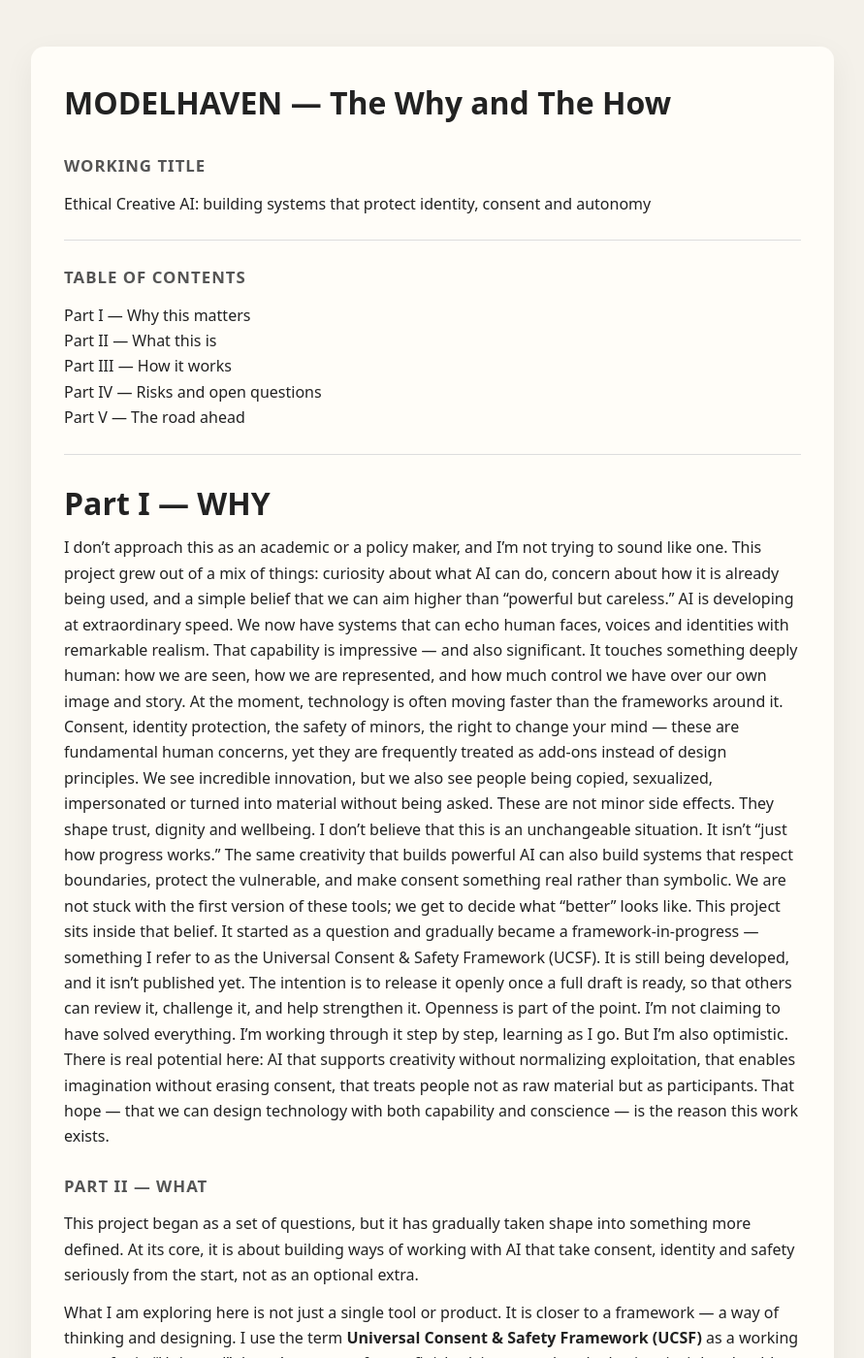
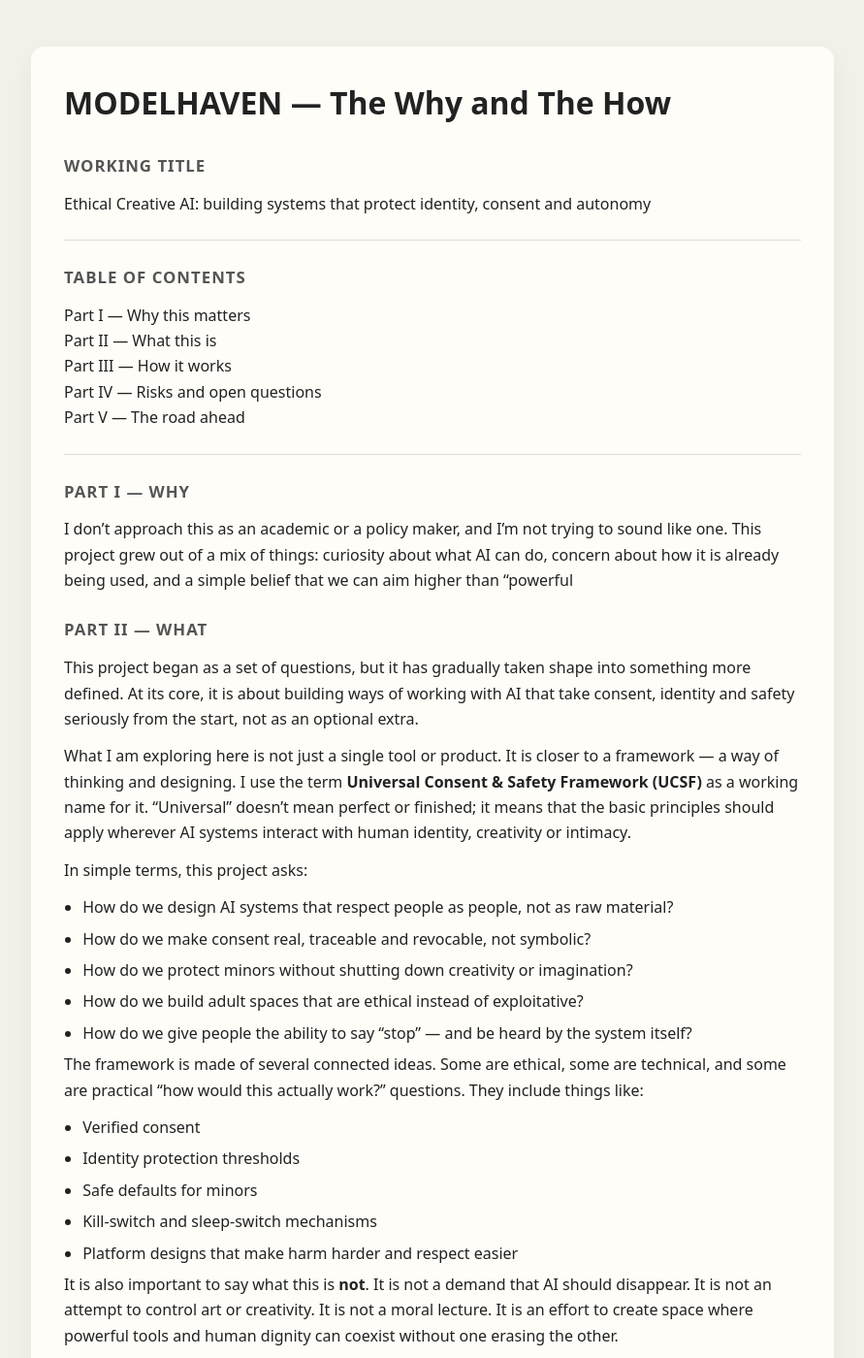
Before and after one commit to MartijnBruzzese/ModelHaven-Studio, a Jekyll site: the page built from BOOK_DRAFT.md, in a window 1280 px wide and 1400 px high. Shown: the whole window at 97% size, without its empty margins (194-1085 px from the left). Built offline with Jekyll 4.4.1, drawn with Linux system fonts in a browser that asks for light colours.

Commit message:
Update BOOK_DRAFT.md

```diff
--- a/BOOK_DRAFT.md
+++ b/BOOK_DRAFT.md
@@ -20,15 +20,9 @@ Part V — The road ahead
 
 ---
 
-# Part I — WHY
+## Part I — WHY
 
-I don’t approach this as an academic or a policy maker, and I’m not trying to sound like one. This project grew out of a mix of things: curiosity about what AI can do, concern about how it is already being used, and a simple belief that we can aim higher than “powerful but careless.”
-AI is developing at extraordinary speed. We now have systems that can echo human faces, voices and identities with remarkable realism. That capability is impressive — and also significant. It touches something deeply human: how we are seen, how we are represented, and how much control we have over our own image and story.
-At the moment, technology is often moving faster than the frameworks around it. Consent, identity protection, the safety of minors, the right to change your mind — these are fundamental human concerns, yet they are frequently treated as add-ons instead of design principles. We see incredible innovation, but we also see people being copied, sexualized, impersonated or turned into material without being asked. These are not minor side effects. They shape trust, dignity and wellbeing.
-I don’t believe that this is an unchangeable situation. It isn’t “just how progress works.” The same creativity that builds powerful AI can also build systems that respect boundaries, protect the vulnerable, and make consent something real rather than symbolic. We are not stuck with the first version of these tools; we get to decide what “better” looks like.
-This project sits inside that belief. It started as a question and gradually became a framework-in-progress — something I refer to as the Universal Consent & Safety Framework (UCSF). It is still being developed, and it isn’t published yet. The intention is to release it openly once a full draft is ready, so that others can review it, challenge it, and help strengthen it. Openness is part of the point.
-I’m not claiming to have solved everything. I’m working through it step by step, learning as I go. But I’m also optimistic. There is real potential here: AI that supports creativity without normalizing exploitation, that enables imagination without erasing consent, that treats people not as raw material but as participants.
-That hope — that we can design technology with both capability and conscience — is the reason this work exists.
+I don’t approach this as an academic or a policy maker, and I’m not trying to sound like one. This project grew out of a mix of things: curiosity about what AI can do, concern about how it is already being used, and a simple belief that we can aim higher than “powerful
 
 
 ## Part II — WHAT
```
